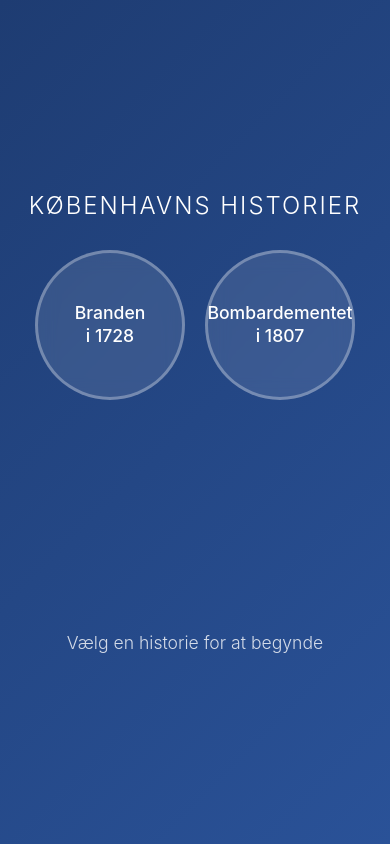
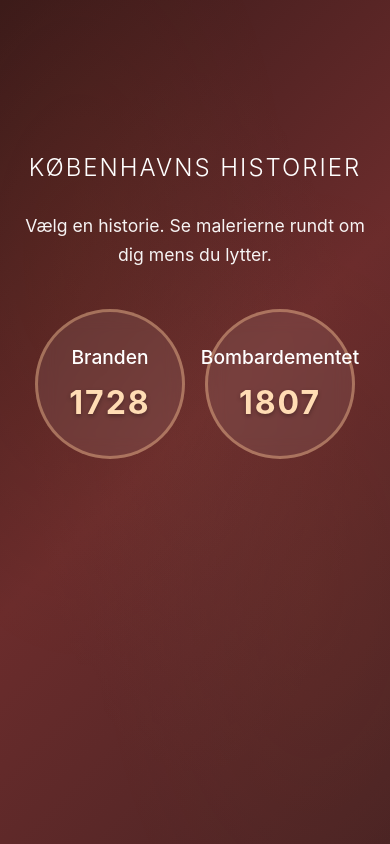
Before and after one commit to blacklightisawsome-netizen/museum-audio, a plain HTML site: page index.html in a window 390 px wide. Drawn offline with Linux system fonts and the light colour scheme.

Commit message:
Update index.html

```diff
--- a/index.html
+++ b/index.html
@@ -15,7 +15,7 @@
 
         body {
             font-family: -apple-system, BlinkMacSystemFont, 'Segoe UI', sans-serif;
-            background: linear-gradient(135deg, #1e3c72 0%, #2a5298 100%);
+            background: linear-gradient(135deg, #3a1a1a 0%, #6b2c2c 50%, #4a2424 100%);
             min-height: 100vh;
             display: flex;
             flex-direction: column;
@@ -24,14 +24,43 @@
             padding: 20px;
             color: white;
             overflow-x: hidden;
+            position: relative;
+        }
+
+        body::before {
+            content: '';
+            position: absolute;
+            top: 0;
+            left: 0;
+            right: 0;
+            bottom: 0;
+            background:
+                radial-gradient(ellipse at 20% 30%, rgba(139, 69, 19, 0.15) 0%, transparent 50%),
+                radial-gradient(ellipse at 80% 70%, rgba(160, 82, 45, 0.12) 0%, transparent 50%),
+                radial-gradient(ellipse at 50% 50%, rgba(105, 105, 105, 0.08) 0%, transparent 60%);
+            pointer-events: none;
+            opacity: 0.6;
         }
 
         h1 {
             font-size: 2em;
-            margin-bottom: 50px;
+            margin-bottom: 20px;
             text-align: center;
             font-weight: 300;
             letter-spacing: 2px;
+            position: relative;
+            z-index: 1;
+        }
+
+        .subtitle {
+            text-align: center;
+            font-size: 1.3em;
+            opacity: 0.95;
+            font-weight: 400;
+            margin-bottom: 50px;
+            position: relative;
+            z-index: 1;
+            line-height: 1.6;
         }
 
         .stories-container {
@@ -40,16 +69,19 @@
             margin-bottom: 60px;
             flex-wrap: wrap;
             justify-content: center;
+            position: relative;
+            z-index: 1;
         }
 
         .story-circle {
             width: 200px;
             height: 200px;
             border-radius: 50%;
-            background: rgba(255, 255, 255, 0.1);
+            background: rgba(255, 255, 255, 0.08);
             backdrop-filter: blur(10px);
-            border: 3px solid rgba(255, 255, 255, 0.3);
+            border: 3px solid rgba(255, 200, 150, 0.4);
             display: flex;
+            flex-direction: column;
             align-items: center;
             justify-content: center;
             cursor: pointer;
@@ -60,33 +92,46 @@
 
         .story-circle:hover {
             transform: scale(1.05);
-            background: rgba(255, 255, 255, 0.2);
-            border-color: rgba(255, 255, 255, 0.5);
+            background: rgba(255, 255, 255, 0.15);
+            border-color: rgba(255, 200, 150, 0.7);
+            box-shadow: 0 0 20px rgba(255, 150, 100, 0.3);
         }
 
         .story-circle.active {
-            background: rgba(255, 255, 255, 0.3);
-            border-color: white;
-            box-shadow: 0 0 30px rgba(255, 255, 255, 0.3);
+            background: rgba(255, 255, 255, 0.2);
+            border-color: rgba(255, 200, 150, 0.9);
+            box-shadow: 0 0 30px rgba(255, 150, 100, 0.5);
         }
 
         .story-circle h2 {
-            font-size: 1.3em;
+            font-size: 1.4em;
             font-weight: 500;
             line-height: 1.3;
+            margin-bottom: 8px;
+        }
+
+        .story-year {
+            font-size: 2.4em;
+            font-weight: 700;
+            letter-spacing: 2px;
+            margin-top: 5px;
+            color: rgba(255, 220, 180, 1);
+            text-shadow: 0 2px 4px rgba(0, 0, 0, 0.3);
         }
 
         .player-container {
             width: 100%;
             max-width: 600px;
-            background: rgba(255, 255, 255, 0.1);
+            background: rgba(255, 255, 255, 0.08);
             backdrop-filter: blur(10px);
             border-radius: 20px;
             padding: 30px;
-            border: 2px solid rgba(255, 255, 255, 0.2);
+            border: 2px solid rgba(255, 200, 150, 0.3);
             opacity: 0;
             transform: translateY(20px);
             transition: all 0.4s ease;
+            position: relative;
+            z-index: 1;
         }
 
         .player-container.visible {
@@ -112,7 +157,7 @@
             width: 60px;
             height: 60px;
             border-radius: 50%;
-            background: white;
+            background: rgba(255, 200, 150, 0.95);
             border: none;
             cursor: pointer;
             display: flex;
@@ -124,6 +169,7 @@
 
         .play-button:hover {
             transform: scale(1.1);
+            background: rgba(255, 220, 180, 1);
         }
 
         .play-button:active {
@@ -138,7 +184,7 @@
 
         .play-icon {
             border-width: 12px 0 12px 20px;
-            border-color: transparent transparent transparent #1e3c72;
+            border-color: transparent transparent transparent #3a1a1a;
             margin-left: 4px;
         }
 
@@ -154,7 +200,7 @@
             position: absolute;
             width: 6px;
             height: 24px;
-            background: #1e3c72;
+            background: #3a1a1a;
         }
 
         .pause-icon::before {
@@ -183,7 +229,7 @@
 
         .progress-bar {
             height: 100%;
-            background: white;
+            background: rgba(255, 200, 150, 0.9);
             border-radius: 4px;
             width: 0%;
             transition: width 0.1s linear;
@@ -191,9 +237,12 @@
 
         .instruction {
             text-align: center;
-            font-size: 1.1em;
-            opacity: 0.8;
+            font-size: 1em;
+            opacity: 0.7;
             font-weight: 300;
+            position: relative;
+            z-index: 1;
+            margin-top: 30px;
         }
 
         .loading {
@@ -220,20 +269,32 @@
             }
 
             .story-circle h2 {
+                font-size: 1.2em;
+            }
+
+            .story-year {
+                font-size: 2em;
+            }
+
+            .subtitle {
                 font-size: 1.1em;
+                margin-bottom: 40px;
             }
         }
     </style>
 </head>
 <body>
     <h1>KØBENHAVNS HISTORIER</h1>
+    <p class="subtitle">Vælg en historie. Se malerierne rundt om dig mens du lytter.</p>
 
     <div class="stories-container">
         <div class="story-circle" data-story="branden">
-            <h2>Branden<br>i 1728</h2>
+            <h2>Branden</h2>
+            <div class="story-year">1728</div>
         </div>
         <div class="story-circle" data-story="bombardementet">
-            <h2>Bombardementet<br>i 1807</h2>
+            <h2>Bombardementet</h2>
+            <div class="story-year">1807</div>
         </div>
     </div>
 
@@ -253,8 +314,6 @@
 
         <div class="loading" id="loadingText" style="display: none;">Indlæser...</div>
     </div>
-
-    <div class="instruction" id="instruction">Vælg en historie for at begynde</div>
 
     <audio id="audioPlayer" preload="none"></audio>
 
@@ -304,7 +363,6 @@
             currentStoryTitle.textContent = currentStory.title;
 
             playerContainer.classList.add('visible');
-            instruction.style.display = 'none';
 
             audio.load();
 
```
